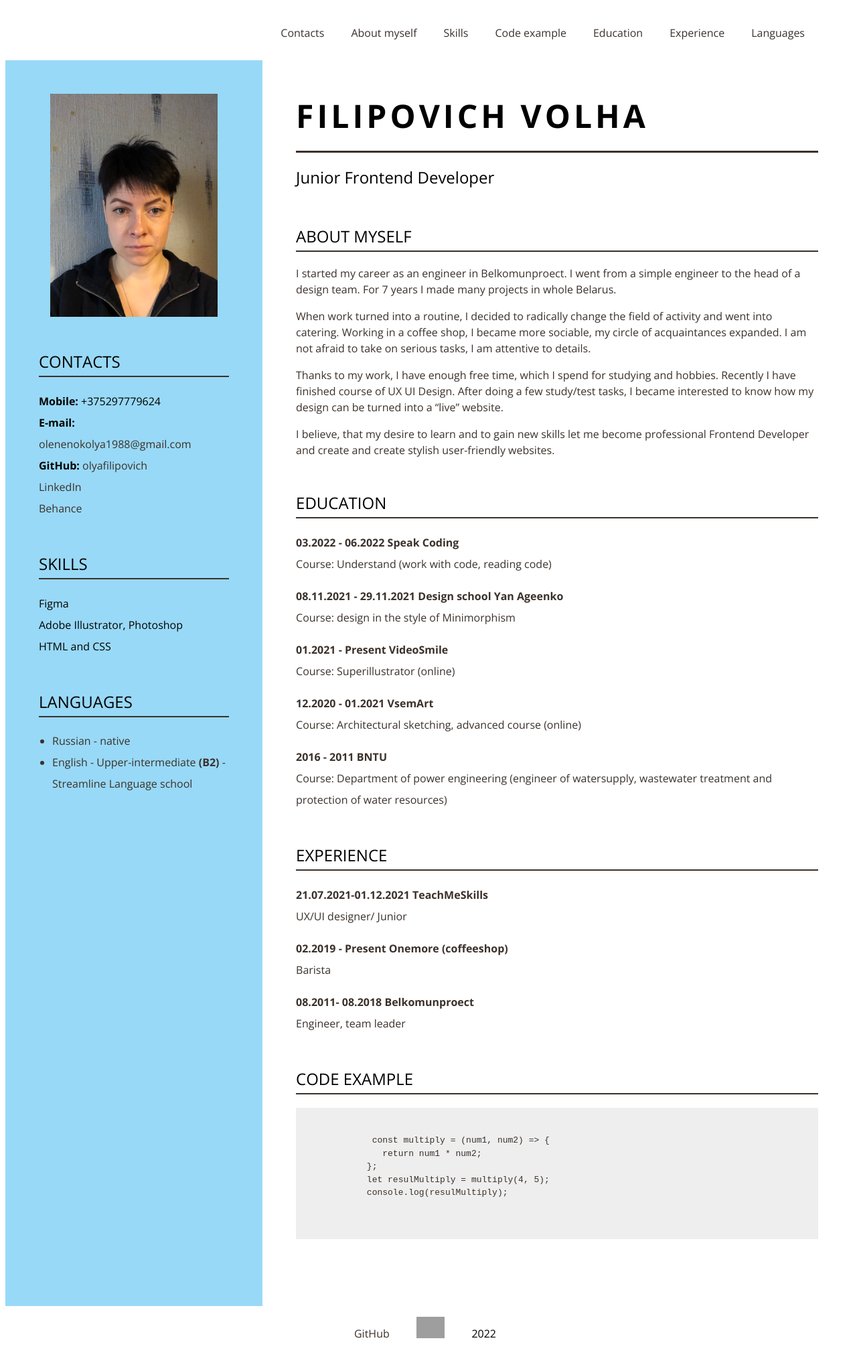
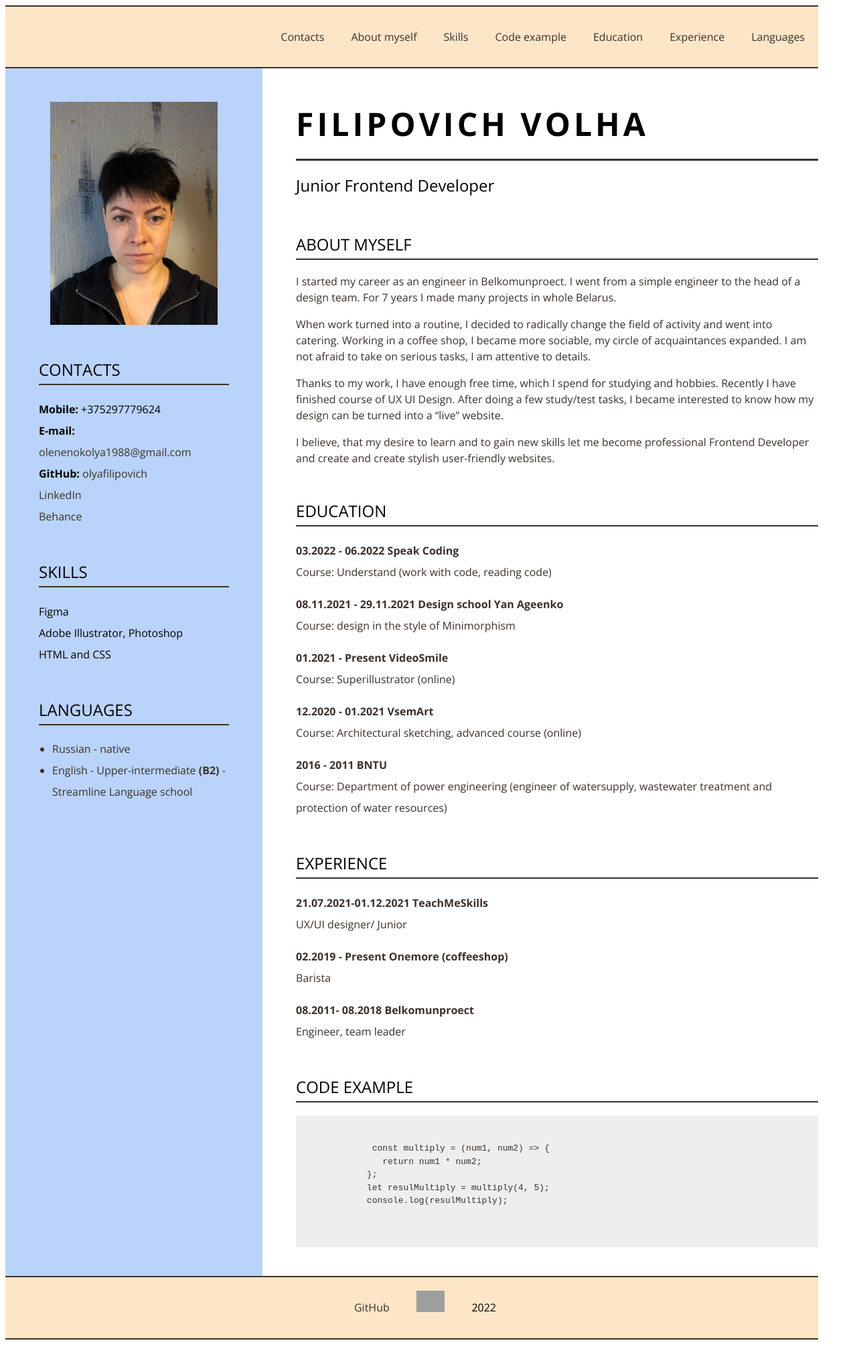
Before and after one commit to olyafilipovich/rsschool-cv, a plain HTML site: page index.html in a window 1280 px wide. Shown: the whole page at 67% size. After the commit the page ends 2008 px from the top, so only its background shows below. Drawn offline with nearby package versions, Linux system fonts and the light colour scheme; grey boxes are pictures that could not be loaded.

Commit message:
refactor: change style for footer and header

```diff
--- a/style.css
+++ b/style.css
@@ -23,6 +23,14 @@ body {
     justify-content: flex-end;
     align-items: center;
     }
+.nav-list {
+        padding-top: 20px;
+        padding-bottom: 20px;
+        border-top: 2px solid #3B312B;
+        border-bottom: 2px solid #3B312B;
+        margin: 0 auto;
+        background-color: rgb(253, 229, 199);
+    }
 
 .nav-list {
     list-style: none;
@@ -43,7 +51,7 @@ body {
 
 .nav-link:hover {
     text-decoration: underline;
-    color:#226bba;
+    color: white;
     transition: .3s;
     }
 
@@ -58,7 +66,7 @@ html {
 }
 
 .left-block {
-    background-color: #98d9f7;
+    background-color: #b9d3fa;
     width: 800px;
     padding: 0 50px 50px 50px;
    }
@@ -189,6 +197,10 @@ code {
     background-color:#eeeeee;
 }
 
+#code {
+    margin-bottom: -20px;
+}
+
 .footer-list {
     display: flex;
     justify-content: center;
@@ -196,9 +208,18 @@ code {
   }
 
 .footer-list {
+    padding-top: 20px;
+    padding-bottom: 20px;
+    border-top: 2px solid #3B312B;
+    border-bottom: 2px solid #3B312B;
+    margin: 0 auto;
+    background-color: rgb(253, 229, 199);
+}
+
+.footer-list {
     list-style: none;
-    margin-right: 50px;
-    }
+    margin-right: 50px
+   }
 
 .footer-item {
     padding: 0 20px;
@@ -214,6 +235,6 @@ code {
 
 .footer-link:hover {
     text-decoration: underline;
-    color: #226bba;
+    color: white;
     transition: .3s;
     }
```
